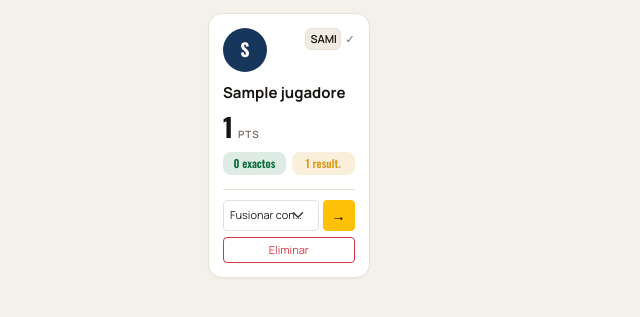
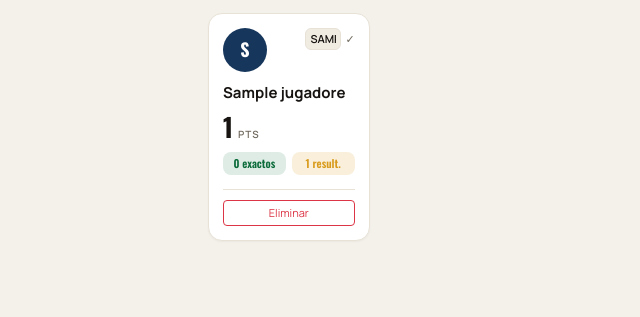
Before and after one commit to SupremoGio/quiniela_Sgio, a Flask app: page /jugadores in a window 1280 px wide. Shown: the part 255-572 px from the top of the page, without its empty margins (0-640 px from the left). Run offline with Flask 3, Linux system fonts and the light colour scheme; tables that the repository leaves empty hold one stand-in row (values such as "Sample post").

Commit message:
Quita la opción de fusionar jugadores manualmente
Co-Authored-By: Claude Sonnet 4.6 <noreply@anthropic.com>
Claude-Session: https://claude.ai/code/session_01BFnpMWwPLZJe4gVnALBZik

```diff
--- a/app.py
+++ b/app.py
@@ -693,50 +693,6 @@ def crear_app():
         db.session.commit()
         return redirect(url_for("jugadores"))
 
-    @app.route("/jugadores/<int:jugador_id>/fusionar", methods=["POST"])
-    def fusionar_jugador(jugador_id):
-        origen = Jugador.query.get_or_404(jugador_id)
-        destino_id = request.form.get("jugador_destino_id", type=int)
-        destino = Jugador.query.get_or_404(destino_id)
-        movidas, omitidas = 0, 0
-        for pred in list(origen.predicciones):
-            ya_existe = Prediccion.query.filter_by(
-                jugador_id=destino.id, partido_id=pred.partido_id
-            ).first()
-            if ya_existe is None:
-                pred.jugador_id = destino.id
-                movidas += 1
-            elif (pred.puntos or 0) > (ya_existe.puntos or 0):
-                # El origen acertó mejor ese partido: se queda la suya en vez
-                # de la del destino, para no perder puntos correctos al fusionar.
-                db.session.delete(ya_existe)
-                pred.jugador_id = destino.id
-                movidas += 1
-            else:
-                db.session.delete(pred)
-                omitidas += 1
-
-        pc_origen = origen.prediccion_campeon
-        pc_destino = destino.prediccion_campeon
-        if pc_origen is not None:
-            if pc_destino is None:
-                pc_origen.jugador_id = destino.id
-            elif (pc_origen.puntos or 0) > (pc_destino.puntos or 0):
-                db.session.delete(pc_destino)
-                pc_origen.jugador_id = destino.id
-            else:
-                db.session.delete(pc_origen)
-
-        db.session.flush()
-        db.session.delete(origen)
-        db.session.commit()
-        flash(
-            f"'{origen.nombre}' fusionado con '{destino.nombre}': "
-            f"{movidas} predicción(es) movidas, {omitidas} omitida(s) por duplicado.",
-            "success",
-        )
-        return redirect(url_for("jugadores"))
-
     @app.route("/jugadores/<int:jugador_id>/eliminar", methods=["POST"])
     def eliminar_jugador(jugador_id):
         jugador = Jugador.query.get_or_404(jugador_id)
--- a/templates/jugadores.html
+++ b/templates/jugadores.html
@@ -83,22 +83,8 @@
       <span class="chip-stat result" style="flex:1;text-align:center;font-size:11px;">{{ j.aciertos_resultado }} result.</span>
     </div>
 
-    {# Acciones: fusionar / eliminar (colapsables) #}
+    {# Acciones: eliminar #}
     <div style="border-top:1px solid var(--line);padding-top:10px;margin-top:4px;display:flex;flex-direction:column;gap:6px;">
-      <form method="post" action="{{ url_for('fusionar_jugador', jugador_id=j.id) }}"
-            onsubmit="return confirm('¿Fusionar a {{ j.nombre }} con el jugador seleccionado?');"
-            class="d-flex gap-1">
-        <select name="jugador_destino_id" class="form-select form-select-sm" required
-                style="font-size:11px;padding:3px 6px;">
-          <option value="" disabled selected>Fusionar con…</option>
-          {% for otro in jugadores %}
-            {% if otro.id != j.id %}
-              <option value="{{ otro.id }}">{{ otro.nombre }}</option>
-            {% endif %}
-          {% endfor %}
-        </select>
-        <button class="btn btn-warning btn-sm" type="submit" title="Fusionar">→</button>
-      </form>
       <form method="post" action="{{ url_for('eliminar_jugador', jugador_id=j.id) }}"
             onsubmit="return confirm('¿Eliminar a {{ j.nombre }} y todas sus predicciones?');">
         <button class="btn btn-sm btn-outline-danger w-100" type="submit" style="font-size:11px;">Eliminar</button>
```
